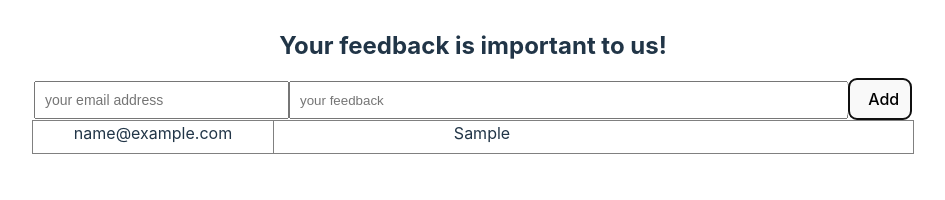
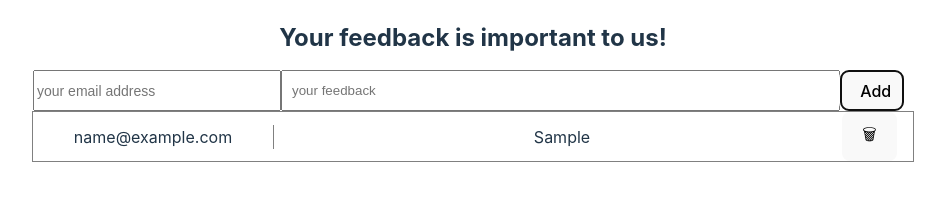
Before and after one commit to elis-11/hobbies-challenges, a React (Vite) app: page / in a window 1280 px wide. Both pictures are taken after typing "name@example.com", "Sample" into the empty fields and a click on the button "Add". Shown: the part 518-718 px from the top of the page, without its empty margins (167-1112 px from the left). Built offline with nearby package versions, Linux system fonts and the light colour scheme.

Commit message:
Delete Feedback

```diff
--- a/package.json
+++ b/package.json
@@ -11,6 +11,7 @@
   "dependencies": {
     "react": "^18.2.0",
     "react-dom": "^18.2.0",
+    "react-icons": "^4.7.1",
     "react-mentions": "^4.4.7"
   },
   "devDependencies": {
--- a/src/App.css
+++ b/src/App.css
@@ -48,12 +48,14 @@ font-weight: bold;
   width: 55em;
   height: auto;
   min-height: 2rem;
-  padding: 0;
+  display: flex;
 }
 .input_email{
+  display: flex;
+  justify-content: center;
   width: 15rem;
   min-height: 2rem;
-  padding-left: 9px;
+  /* padding-left: 9px; */
   font-size: 14px;
 }
 .input_text{
@@ -67,11 +69,12 @@ font-weight: bold;
 }
 .user{
   display: flex;
-  border: 1px solid gray;
+  place-items: center;
   width: 55rem;
   height: auto;
   min-height: 2rem;
   margin: 0.5;
+  border: 1px solid gray;
 }
 .email{
   width: 15rem;
@@ -80,5 +83,8 @@ font-weight: bold;
 }
 .text{
 padding-left: 8px;
-width: 25rem;
+width: 35rem;
 }
+.delete{
+  width: 4rem;
+}
--- a/src/App.jsx
+++ b/src/App.jsx
@@ -60,6 +60,12 @@ function App() {
     setUser({ ...user, [e.target.name]: e.target.value });
   };
 
+  // Delete Feedback
+  const deleteFeedback = id => {
+    const deleteMessage = users.filter(user => user.id !== id)
+    setUsers(deleteMessage)
+  }
+
   // Hobbies
   const showHobbies = () => {
     person.hobbies.length > 0
@@ -83,6 +89,7 @@ function App() {
   return (
     <div className="App">
       <h1>Hobbies Challenges</h1>
+      {/* HOBBIES */}
       <div className="people">
         {people.map((person) => (
           <div
@@ -100,6 +107,7 @@ function App() {
       <button onClick={() => showHobbies()}>show hobbies!</button>
       <div className="hobbies_message">{message}</div>
 
+      {/* FEEDBACK */}
       <div className="feedback">
         <h2>Your feedback is important to us!</h2>
         <div className="input_feedback">
@@ -119,13 +127,17 @@ function App() {
             value={user.text}
             onChange={handleUserInput}
           />
-          <button onClick={()=>addFeedback()} className="add">Add</button>
+          <button onClick={() => addFeedback()} className="add">
+            Add
+          </button>
         </div>
-
         {users.map((user) => (
           <div key={user.id} className="user">
             <div className="email">{user.email}</div>
             <div className="text">{user.text}</div>
+          <button
+          onClick={()=> deleteFeedback(user.id)}
+          className="deleteFeedback" role="button">🗑</button>
           </div>
         ))}
       </div>
```
Also changed, not shown: 1 other file (tests, documents, lock files or other folders).
